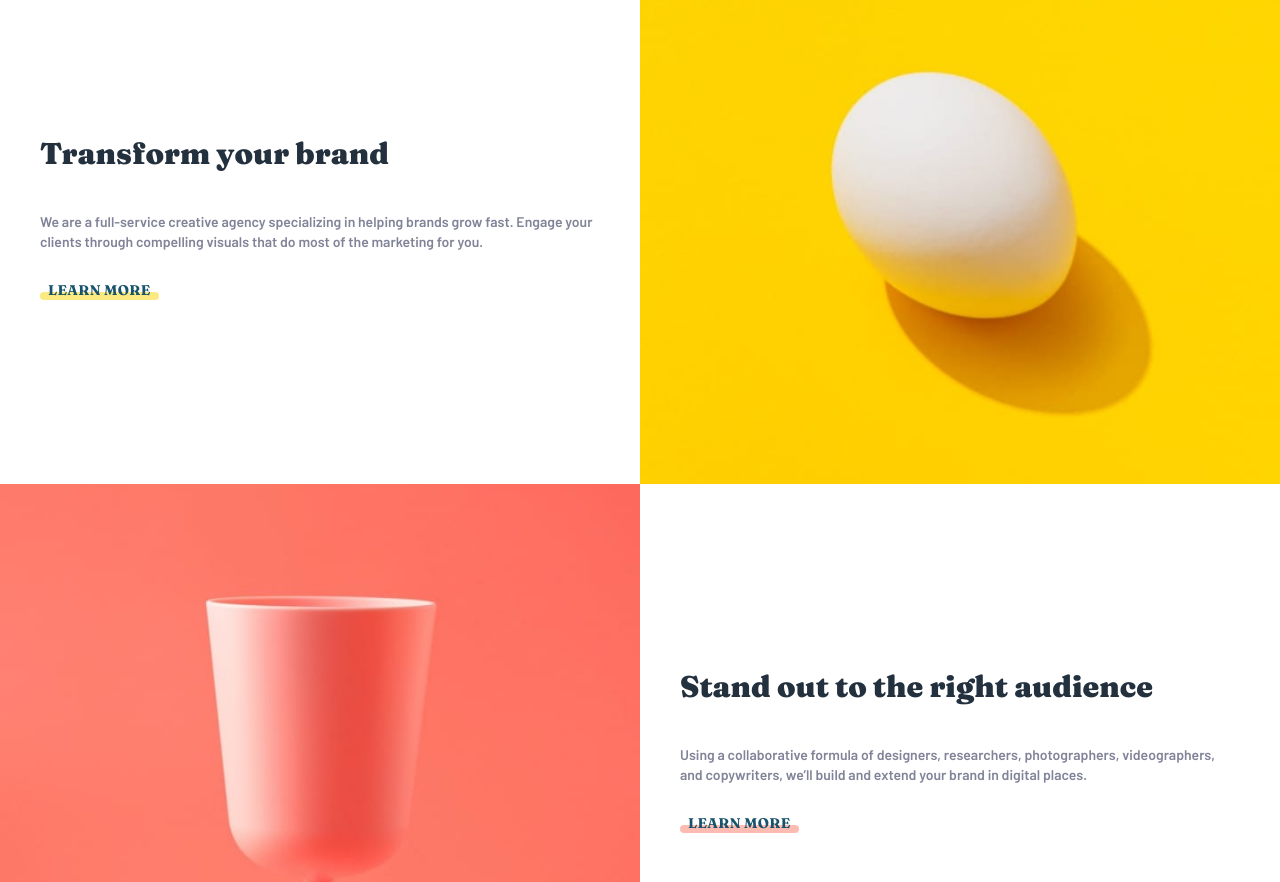
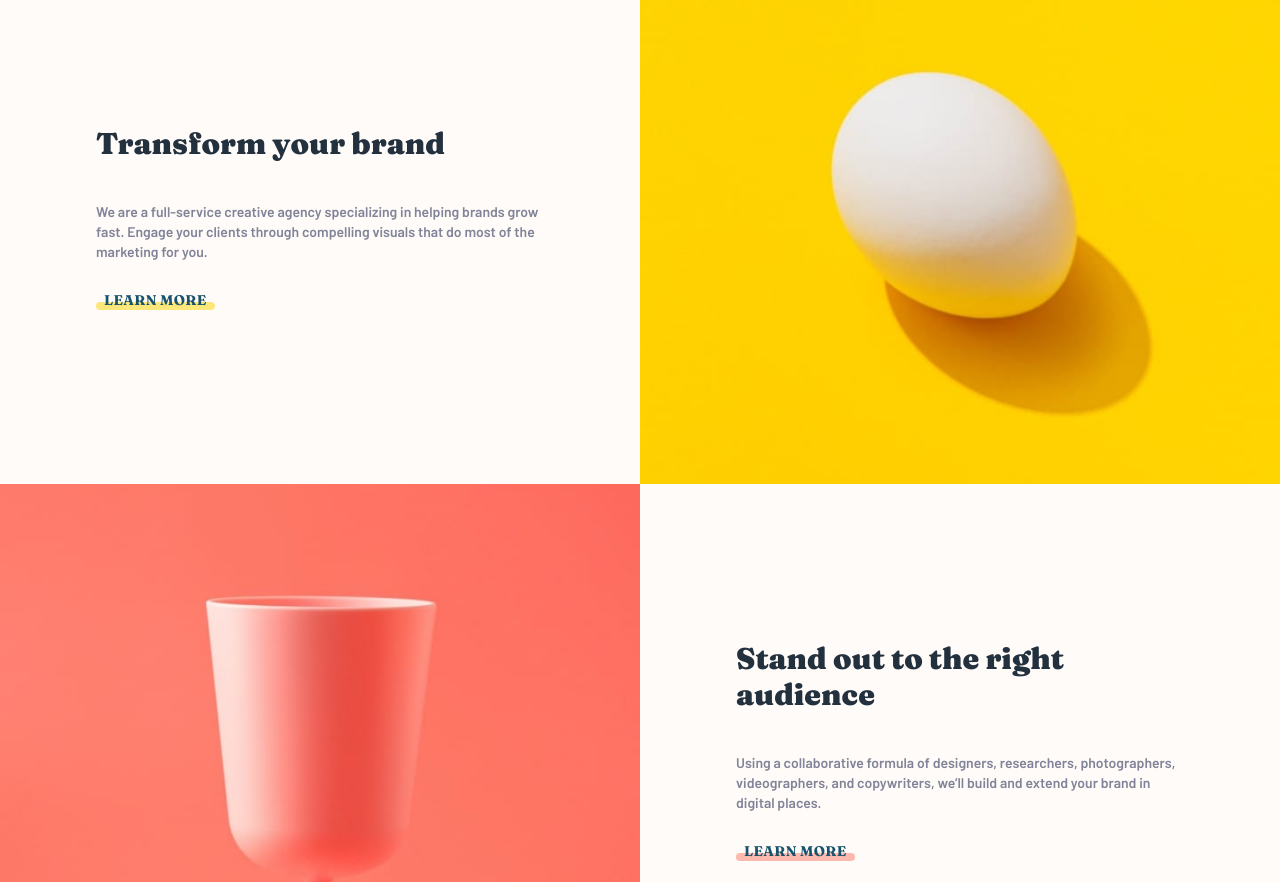
Before and after one commit to ramonhentges/sunnyside-agency-landing-page-frontendmentor, a website: page index.html in a window 1280 px wide. Shown: the part 760-1642 px from the top of the page. Drawn offline with Linux system fonts and the light colour scheme.

Commit message:
fix: insert background color on learn more section

```diff
--- a/index.html
+++ b/index.html
@@ -133,9 +133,11 @@
       </div>
     </header>
     <section>
-      <article class="flex flex-col-reverse sm:flex-row items-center">
+      <article
+        class="flex flex-col-reverse sm:flex-row items-center bg-background"
+      >
         <div
-          class="flex flex-col w-full sm:w-1/2 px-10 gap-10 items-center sm:items-start py-20 sm:py-0"
+          class="flex flex-col w-full sm:w-1/2 px-10 gap-10 sm:px-24 items-center sm:items-start py-20 sm:py-0"
         >
           <h2
             class="font-fraunces font-black text-desaturatedBlue text-3xl text-center sm:text-left"
@@ -174,7 +176,7 @@
         </picture>
       </article>
 
-      <article class="flex flex-col sm:flex-row items-center">
+      <article class="flex flex-col sm:flex-row items-center bg-background">
         <picture class="w-full sm:w-1/2">
           <source
             media="(max-width: 729px)"
@@ -192,7 +194,7 @@
         </picture>
 
         <div
-          class="flex flex-col w-full sm:w-1/2 px-10 gap-10 items-center sm:items-start py-20 sm:py-0"
+          class="flex flex-col w-full sm:w-1/2 px-10 gap-10 sm:px-24 items-center sm:items-start py-20 sm:py-0"
         >
           <h2
             class="font-fraunces font-black text-desaturatedBlue text-3xl text-center sm:text-left"
--- a/tailwind.config.js
+++ b/tailwind.config.js
@@ -14,6 +14,7 @@ module.exports = {
         grayishBlue: "hsl(210, 4%, 67%)",
         white: "hsl(0, 0%, 100%)",
         footer: "#91d4c5",
+        background: "#fffbf8",
       },
       fontFamily: {
         barlow: ["Barlow"],
```
Also changed, not shown: output.css.
